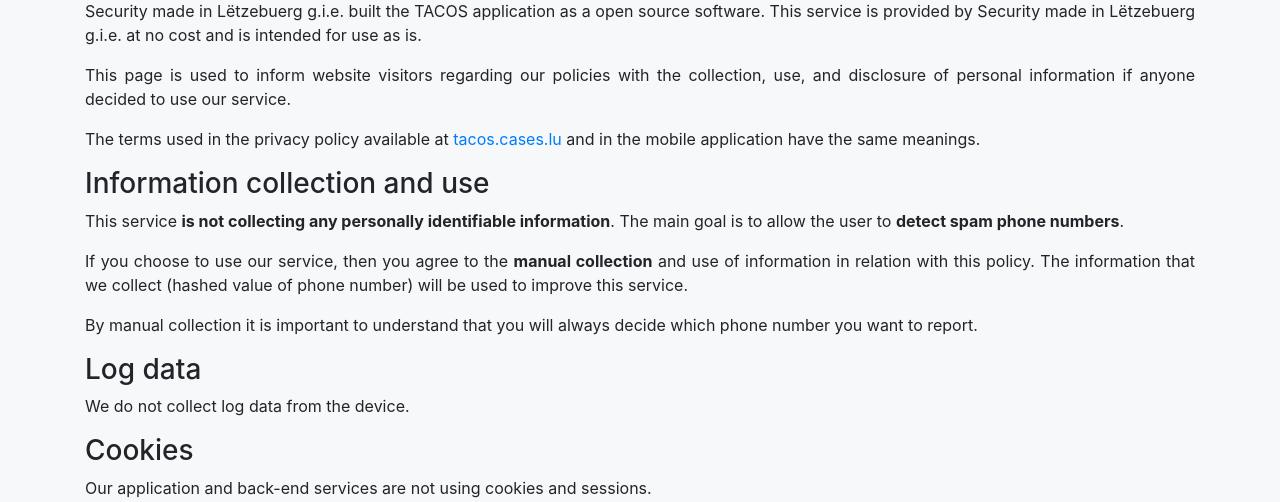
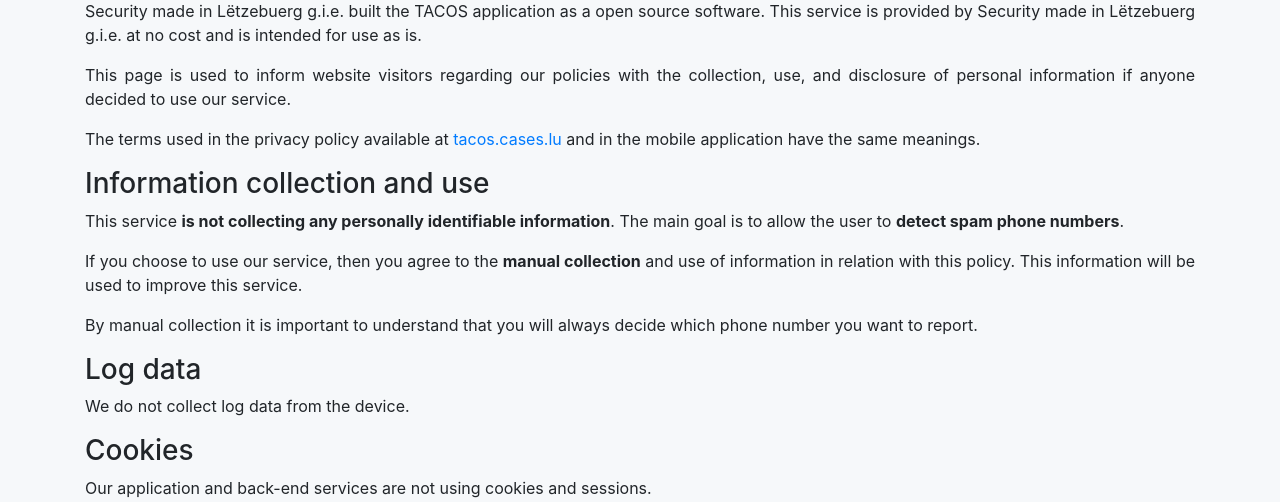
Before and after one commit to NC3-LU/TACOS-server, a Python web app: template src/web/templates/privacy.html in a window 1280 px wide. Shown: the part 249-751 px from the top of the page. Run offline with Jinja, Linux system fonts and the light colour scheme; the template is opened without the code that fills it, so the values that code supplies are empty; some libraries are stand-ins or nearby versions.

Commit message:
chg: [template] Update the privacy policy to be in line with the version available in the application.

```diff
--- a/src/web/templates/privacy.html
+++ b/src/web/templates/privacy.html
@@ -16,7 +16,7 @@
             <p class="text-justify">This service <b>is not collecting any personally identifiable information</b>.
                 The main goal is to allow the user to <b>detect spam phone numbers</b>.</p>
             <p class="text-justify">If you choose to use our service, then you agree to the <b>manual collection</b> and use of information in
-                relation with this policy. The information that we collect (hashed value of phone number) will be used to improve this service.</p>
+                relation with this policy. This information will be used to improve this service.</p>
             <p class="text-justify">By manual collection it is important to understand that you will always decide which phone number you want
                 to report.</p>
 
```
